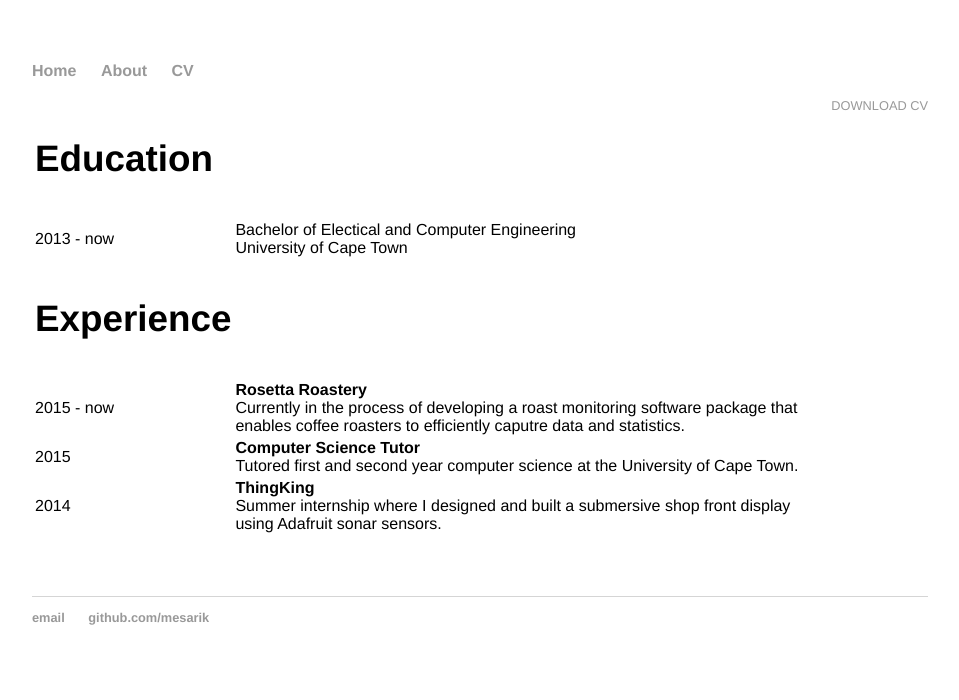
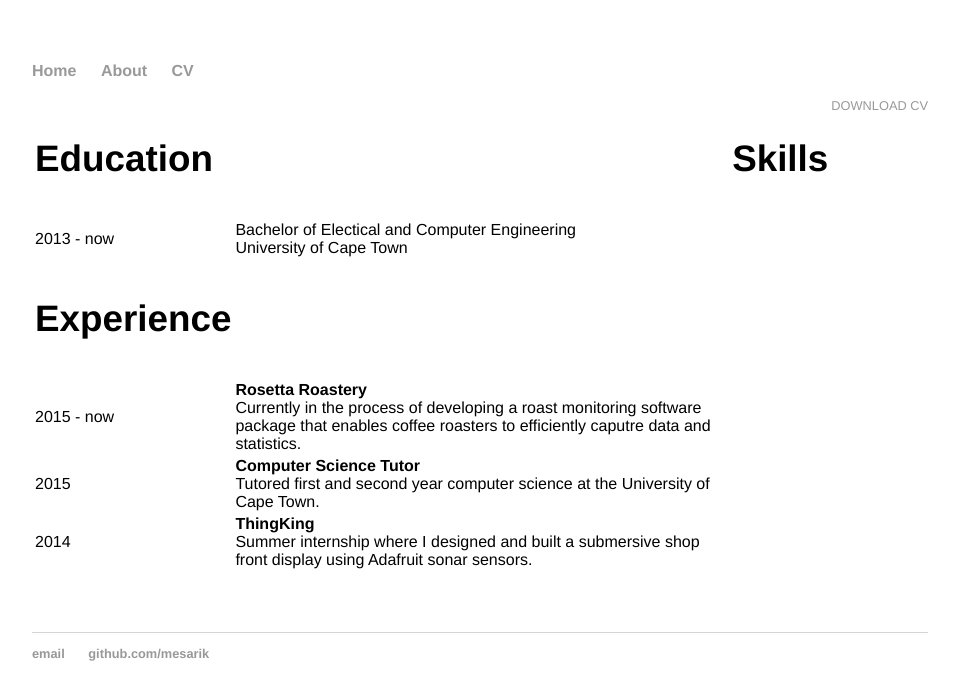
Before and after one commit to mesarcik/mesarcik.github.io, a Jekyll site: the page built from cv/index.html, in a window 1280 px wide. Shown: the top 700 px of the page, without its empty margins (160-1119 px from the left). Built offline with Jekyll 4.4.1, drawn with Linux system fonts in a browser that asks for light colours.

Commit message:
git_uploader.sh

```diff
--- a/cv/index.html
+++ b/cv/index.html
@@ -8,6 +8,8 @@ title: Misha Mesarcik's CV
 					<table>
 						<tr>
 							<td><h3> Education</h3></td>
+							<td><h3> &nbsp; </h3></td>
+							<td><h3> Skills </h3></td>
 						</tr>
 							<tr>
 								<td> 2013 - now</td>
```
